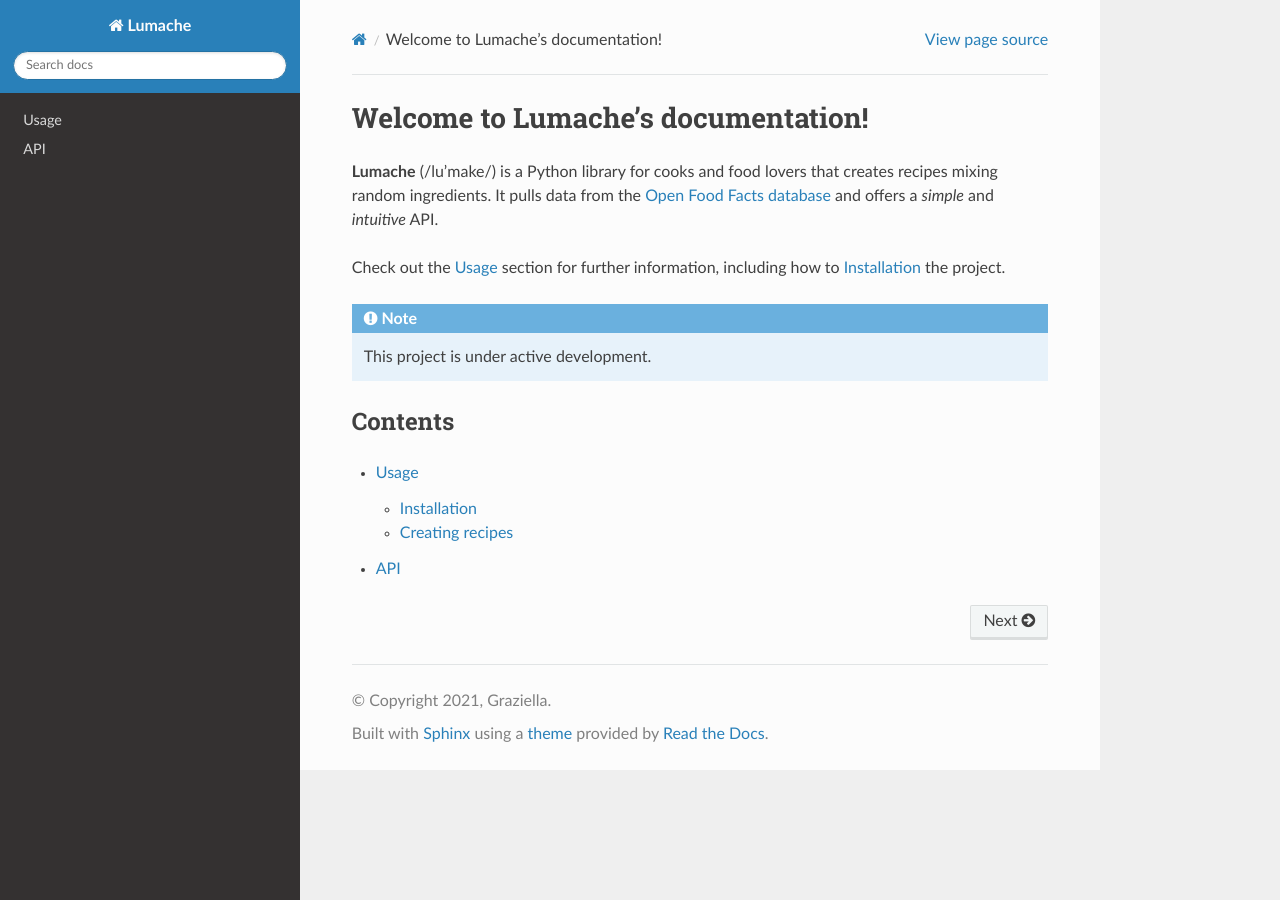
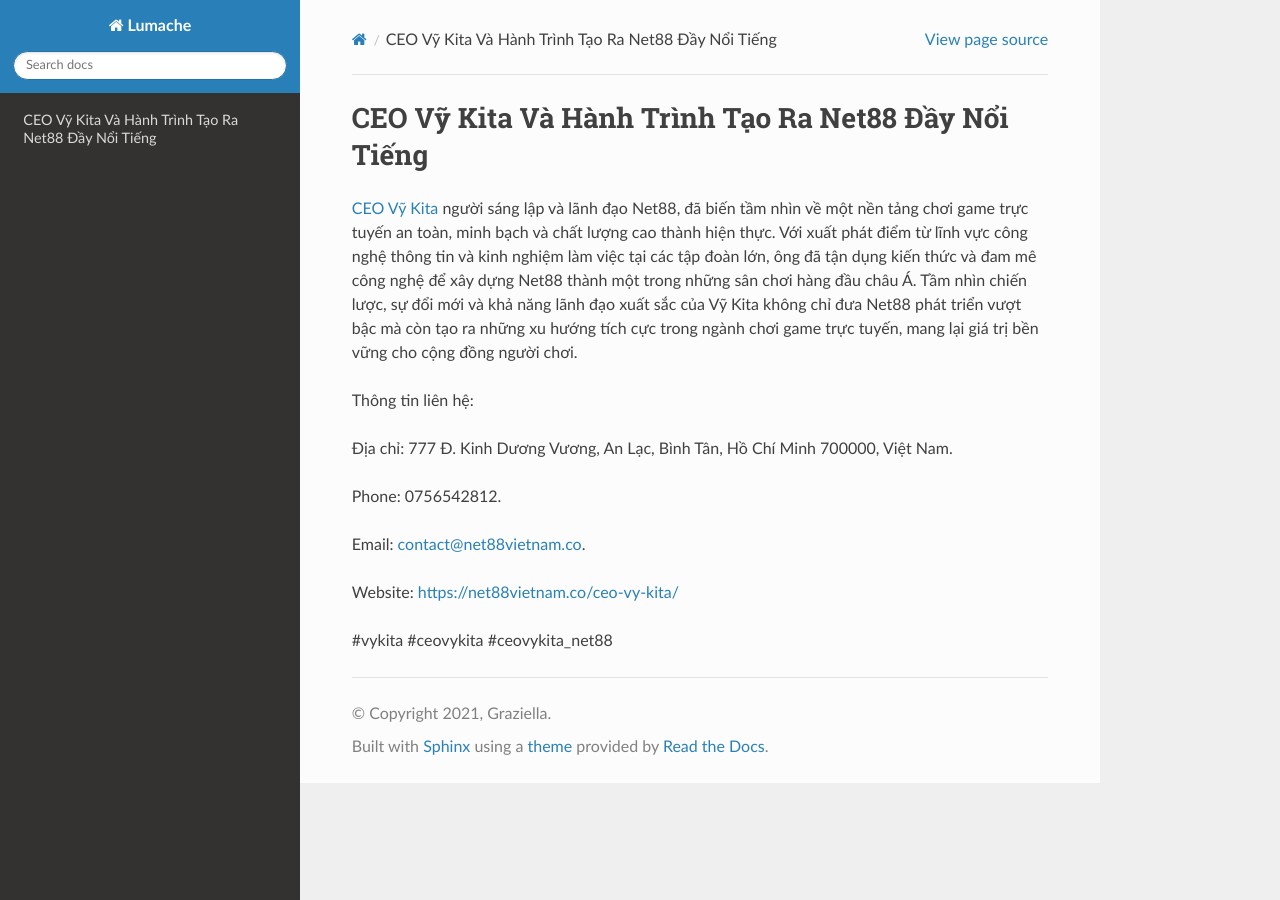
Before and after one commit to parkisngan19/ceovykita, a Sphinx documentation site: the page built from docs/source/index.rst, in a window 1280 px wide. Built offline with Sphinx 7.4.7 and the Read the Docs theme 3.1.0, drawn with Linux system fonts in a browser that asks for light colours.

Commit message:
Update index.rst

```diff
--- a/docs/source/index.rst
+++ b/docs/source/index.rst
@@ -1,22 +1,16 @@
-Welcome to Lumache's documentation!
+CEO Vỹ Kita Và Hành Trình Tạo Ra Net88 Đầy Nổi Tiếng
 ===================================
 
-**Lumache** (/lu'make/) is a Python library for cooks and food lovers
-that creates recipes mixing random ingredients.
-It pulls data from the `Open Food Facts database <https://world.openfoodfacts.org/>`_
-and offers a *simple* and *intuitive* API.
+`CEO Vỹ Kita <https://net88vietnam.co/ceo-vy-kita/>`_ người sáng lập và lãnh đạo Net88, đã biến tầm nhìn về một nền tảng chơi game trực tuyến an toàn, minh bạch và chất lượng cao thành hiện thực. Với xuất phát điểm từ lĩnh vực công nghệ thông tin và kinh nghiệm làm việc tại các tập đoàn lớn, ông đã tận dụng kiến thức và đam mê công nghệ để xây dựng Net88 thành một trong những sân chơi hàng đầu châu Á. Tầm nhìn chiến lược, sự đổi mới và khả năng lãnh đạo xuất sắc của Vỹ Kita không chỉ đưa Net88 phát triển vượt bậc mà còn tạo ra những xu hướng tích cực trong ngành chơi game trực tuyến, mang lại giá trị bền vững cho cộng đồng người chơi.
 
-Check out the :doc:`usage` section for further information, including
-how to :ref:`installation` the project.
+Thông tin liên hệ:
 
-.. note::
+Địa chỉ: 777 Đ. Kinh Dương Vương, An Lạc, Bình Tân, Hồ Chí Minh 700000, Việt Nam.
 
-   This project is under active development.
+Phone: 0756542812.
 
-Contents
---------
+Email: contact@net88vietnam.co.
 
-.. toctree::
+Website: https://net88vietnam.co/ceo-vy-kita/
 
-   usage
-   api
+#vykita #ceovykita #ceovykita_net88
```
